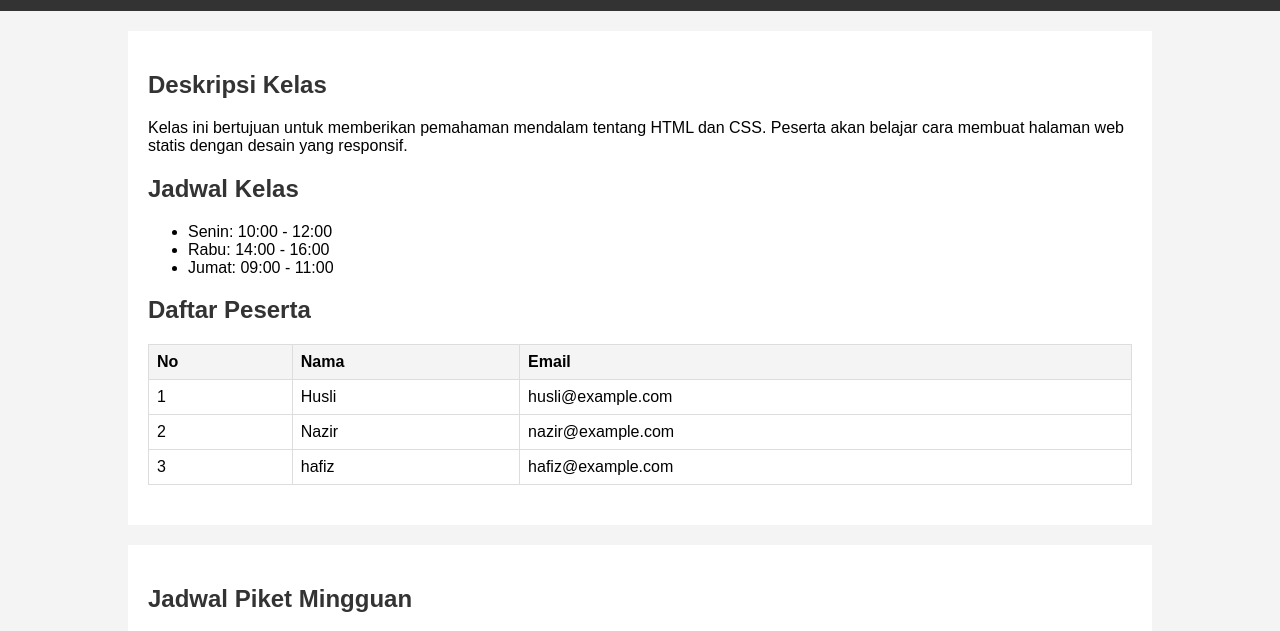
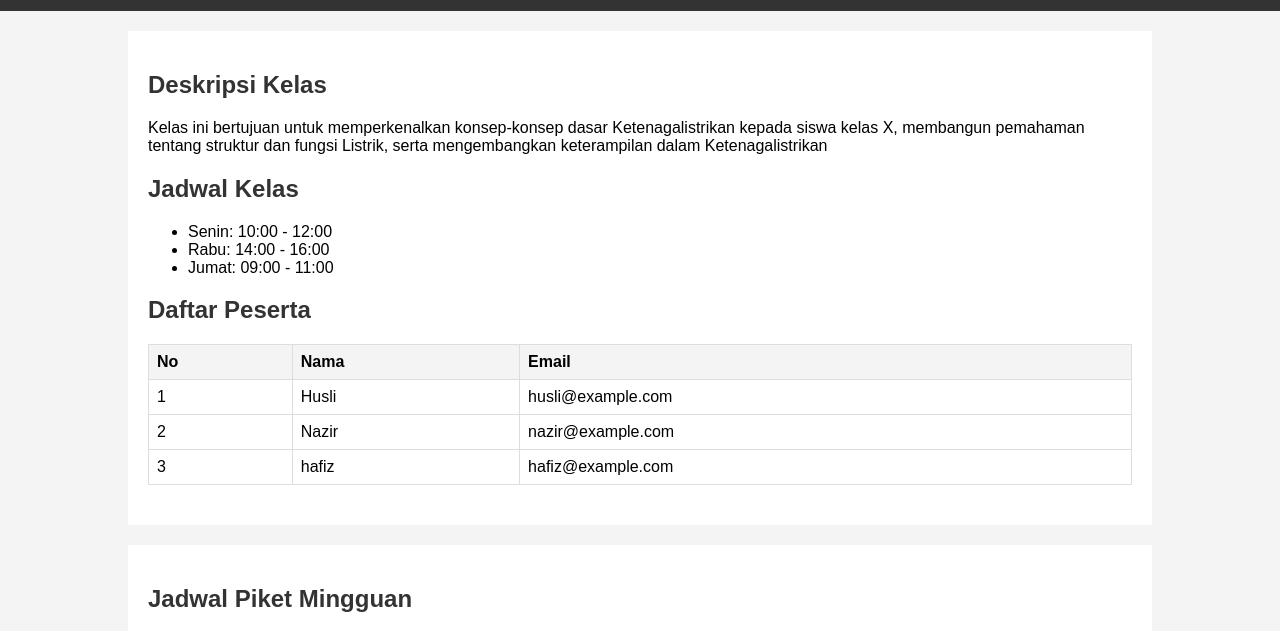
Before and after one commit to Sxryanuts/test, a plain HTML site: page index.html in a window 1280 px wide. Shown: the part 89-720 px from the top of the page. Drawn offline with Linux system fonts and the light colour scheme.

Commit message:
Update index.html

```diff
--- a/index.html
+++ b/index.html
@@ -56,7 +56,7 @@
         <!-- Informasi Kelas -->
         <div class="main-content">
             <h2>Deskripsi Kelas</h2>
-            <p>Kelas ini bertujuan untuk memberikan pemahaman mendalam tentang HTML dan CSS. Peserta akan belajar cara membuat halaman web statis dengan desain yang responsif.</p>
+            <p>Kelas ini bertujuan untuk memperkenalkan konsep-konsep dasar Ketenagalistrikan kepada siswa kelas X, membangun pemahaman tentang struktur dan fungsi Listrik, serta mengembangkan keterampilan dalam Ketenagalistrikan</p>
 
             <h2>Jadwal Kelas</h2>
             <ul>
```
